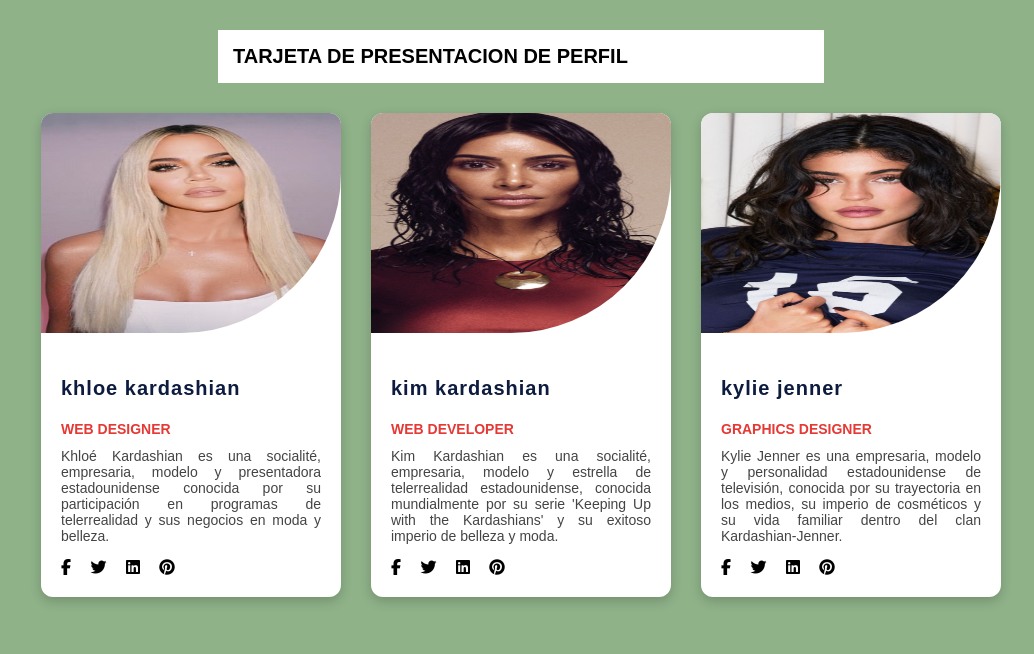
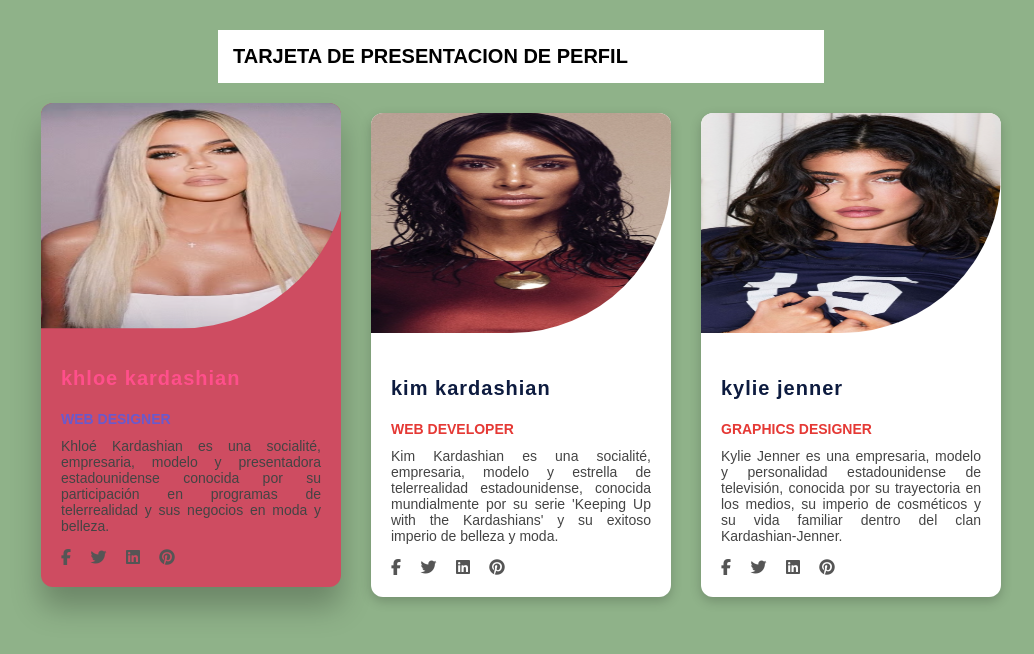
Before and after one commit to vickcontreras668-spec/victor-01, a plain HTML site: page index.html in a window 1280 px wide. In both pictures the pointer is over the element 310 px from the left and 355 px from the top of the page. Shown: the whole page, without its empty margins (119-1153 px from the left). Drawn offline with Linux system fonts and the light colour scheme.

Commit message:
modificacion
Added transitions and hover effects for card elements and icons.

```diff
--- a/css/stylo.css
+++ b/css/stylo.css
@@ -80,3 +80,63 @@ p {
 .redes i:hover {
     transform: scale(1.2);
 }
+TRANSICIONES Y COLORES
+
+
+.card {
+    transition: transform 0.35s ease, box-shadow 0.35s ease, background-color 0.35s ease;
+}
+
+
+.card:hover {
+    transform: translateY(-10px);
+    box-shadow: 0 20px 30px rgba(0, 0, 0, 0.25);
+    background-color: #ce4c61;
+}
+
+
+.card img {
+    transition: transform 0.35s ease;
+}
+
+.card:hover img {
+    transform: scale(1.05);
+}
+
+
+.card h3 {
+    transition: color 0.3s ease;
+}
+
+.card:hover h3 {
+    color: #ff4f8b;
+}
+
+
+.cargo {
+    transition: color 0.3s ease;
+}
+
+.card:hover .cargo {
+    color: #6a5acd;
+}
+
+
+.card p {
+    transition: color 0.3s ease;
+}
+
+.card:hover p {
+    color: #444;
+}
+
+
+.redes i {
+    color: #555;
+    transition: color 0.3s ease, transform 0.3s ease;
+}
+
+.redes i:hover {
+    color: #ff4f8b;
+    transform: scale(1.25);
+}
```
